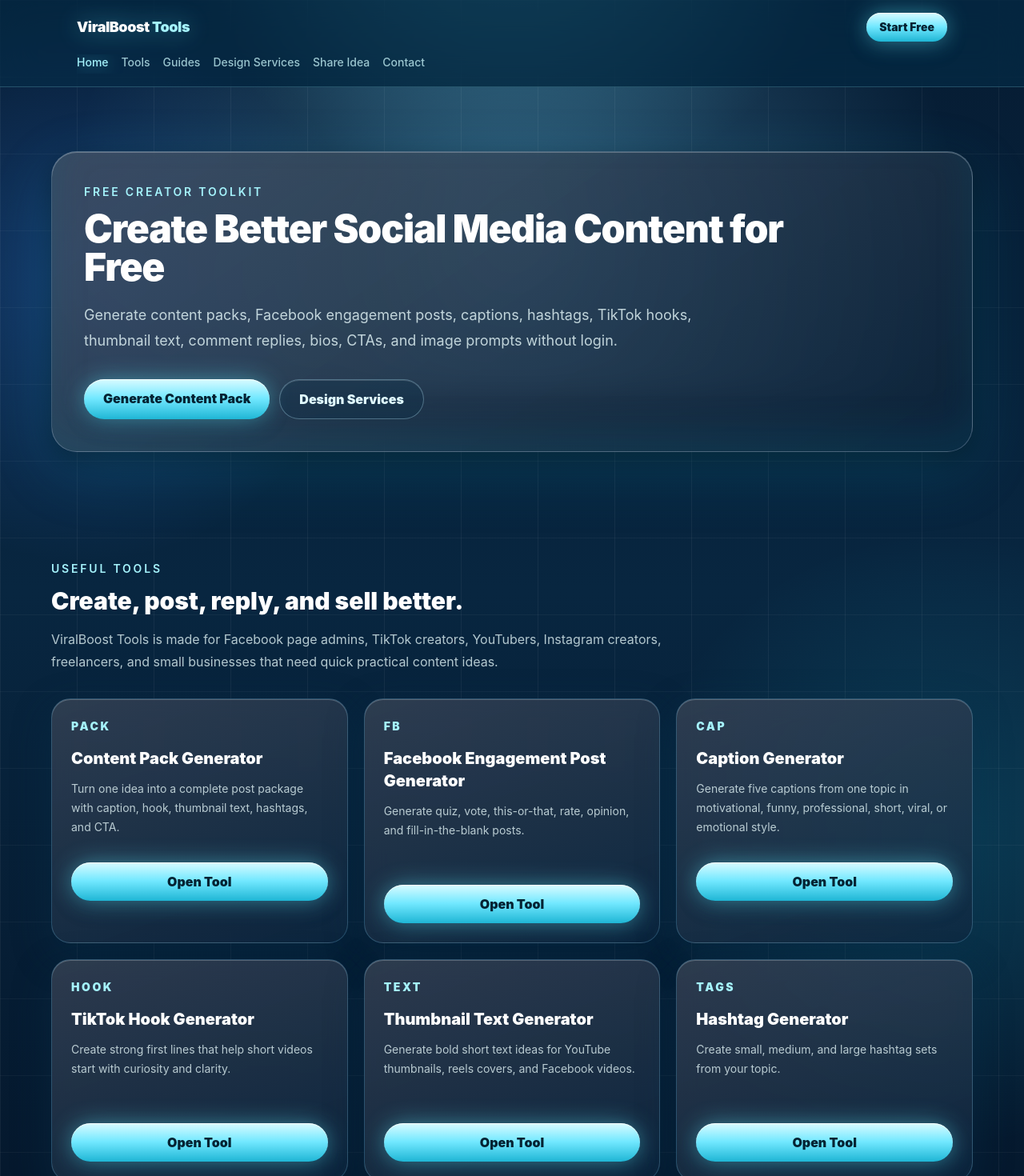
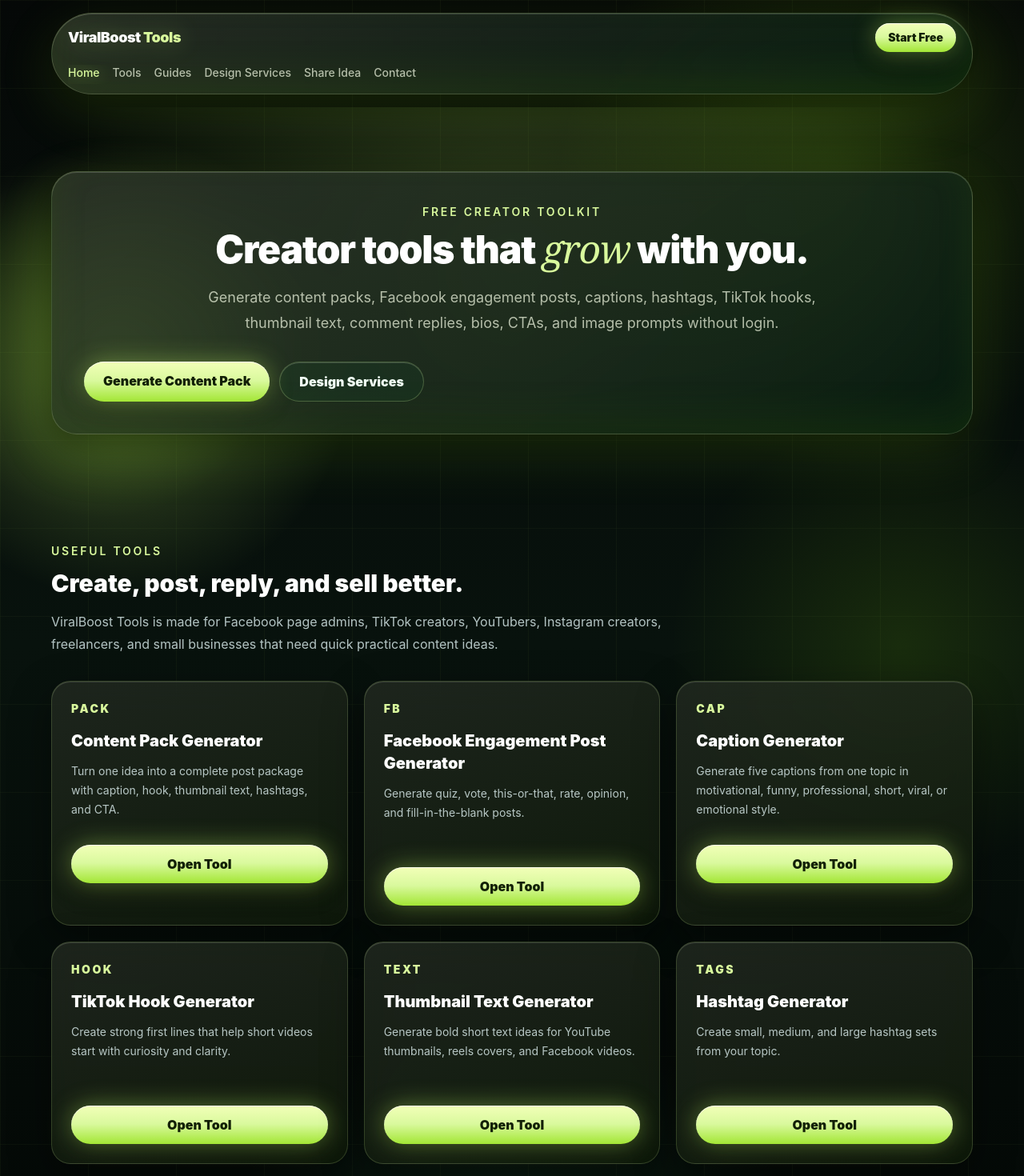
Before and after one commit to yasithh1/viralboost-tools, a React (Vite) app: page / in a window 1280 px wide. Shown: the top 1470 px of the page at 80% size. Built offline with nearby package versions, Linux system fonts and the light colour scheme.

Commit message:
update websiite theme

```diff
--- a/src/components/Navbar.jsx
+++ b/src/components/Navbar.jsx
@@ -11,10 +11,10 @@
 
 function Navbar() {
   return (
-    <header className="sticky top-0 z-50 border-b border-cyan-200/20 bg-sky-950/55 backdrop-blur-xl">
-      <nav className="mx-auto flex max-w-6xl flex-col gap-4 px-4 py-4 sm:px-6 lg:px-8">
+    <header className="sticky top-0 z-50 px-4 py-4 sm:px-6 lg:px-8">
+      <nav className="glass-panel mx-auto flex max-w-6xl flex-col gap-4 rounded-full px-5 py-3">
         <div className="flex items-center justify-between gap-4">
-          <Link to="/" className="text-lg font-black tracking-tight text-white drop-shadow-[0_0_14px_rgba(103,232,249,0.45)]">
+          <Link to="/" className="text-lg font-black tracking-tight text-white drop-shadow-[0_0_14px_rgba(190,242,100,0.35)]">
             ViralBoost <span className="aqua-text">Tools</span>
           </Link>
           <Link
@@ -24,15 +24,15 @@
             Start Free
           </Link>
         </div>
-        <div className="flex gap-4 overflow-x-auto pb-1 text-sm font-medium text-cyan-100/75">
+        <div className="flex gap-4 overflow-x-auto pb-1 text-sm font-medium text-lime-50/70">
           {navItems.map(([label, path]) => (
             <NavLink
               key={path}
               to={path}
               end={path === '/'}
               className={({ isActive }) =>
-                `shrink-0 transition hover:text-yellow-300 ${
-                  isActive ? 'aqua-text drop-shadow-[0_0_10px_rgba(103,232,249,0.55)]' : ''
+                `shrink-0 transition hover:text-lime-200 ${
+                  isActive ? 'aqua-text drop-shadow-[0_0_10px_rgba(190,242,100,0.45)]' : ''
                 }`
               }
             >
--- a/src/components/PageHero.jsx
+++ b/src/components/PageHero.jsx
@@ -1,17 +1,17 @@
 function PageHero({ eyebrow, title, text, children }) {
   return (
     <section className="relative px-4 py-16 sm:px-6 lg:px-8 lg:py-20">
-      <div className="absolute inset-x-0 top-0 -z-10 h-96 bg-[radial-gradient(circle_at_center,rgba(125,211,252,0.32),transparent_35rem)]" />
-      <div className="glass-panel mx-auto max-w-6xl rounded-[2rem] p-6 sm:p-10">
+      <div className="absolute inset-x-0 top-0 -z-10 h-96 bg-[radial-gradient(circle_at_center,rgba(190,242,100,0.2),transparent_35rem)]" />
+      <div className="glass-panel mx-auto max-w-6xl rounded-[2rem] p-6 text-center sm:p-10">
         {eyebrow && (
           <p className="text-sm font-semibold uppercase tracking-[0.2em] aqua-text">
             {eyebrow}
           </p>
         )}
-        <h1 className="mt-3 max-w-4xl text-4xl font-black tracking-tight text-white sm:text-5xl">
+        <h1 className="mx-auto mt-3 max-w-4xl text-4xl font-black tracking-tight text-white sm:text-5xl">
           {title}
         </h1>
-        {text && <p className="mt-5 max-w-3xl text-lg leading-8 text-cyan-50/78">{text}</p>}
+        {text && <p className="mx-auto mt-5 max-w-3xl text-lg leading-8 text-lime-50/70">{text}</p>}
         {children && <div className="mt-8">{children}</div>}
       </div>
     </section>
--- a/src/index.css
+++ b/src/index.css
@@ -9,10 +9,10 @@
   min-height: 100vh;
   margin: 0;
   background:
-    radial-gradient(circle at 50% -10%, rgba(103, 232, 249, 0.36), transparent 28rem),
-    radial-gradient(circle at 8% 18%, rgba(59, 130, 246, 0.28), transparent 22rem),
-    radial-gradient(circle at 92% 54%, rgba(34, 211, 238, 0.16), transparent 24rem),
-    linear-gradient(180deg, #061c33 0%, #082640 38%, #031022 100%);
+    radial-gradient(circle at 12% 24%, rgba(190, 242, 100, 0.32), transparent 18rem),
+    radial-gradient(circle at 82% 12%, rgba(132, 204, 22, 0.2), transparent 22rem),
+    radial-gradient(circle at 50% 86%, rgba(74, 222, 128, 0.13), transparent 24rem),
+    linear-gradient(180deg, #050807 0%, #08120d 42%, #020403 100%);
   color: #f8fafc;
   font-family:
     Inter, ui-sans-serif, system-ui, -apple-system, BlinkMacSystemFont, "Segoe UI",
@@ -26,42 +26,44 @@
 
 .app-shell {
   background:
-    linear-gradient(90deg, rgba(255, 255, 255, 0.05) 1px, transparent 1px),
-    linear-gradient(180deg, rgba(255, 255, 255, 0.04) 1px, transparent 1px);
-  background-size: 96px 96px;
+    radial-gradient(circle at 10% 22%, rgba(163, 230, 53, 0.22), transparent 14rem),
+    radial-gradient(circle at 88% 42%, rgba(101, 163, 13, 0.18), transparent 18rem),
+    linear-gradient(90deg, rgba(190, 242, 100, 0.04) 1px, transparent 1px),
+    linear-gradient(180deg, rgba(190, 242, 100, 0.035) 1px, transparent 1px);
+  background-size: auto, auto, 110px 110px, 110px 110px;
 }
 
 .glass-panel {
-  border: 1px solid rgba(186, 230, 253, 0.28);
+  border: 1px solid rgba(217, 249, 157, 0.22);
   background:
-    linear-gradient(145deg, rgba(226, 246, 255, 0.2), rgba(8, 47, 73, 0.36)),
-    rgba(15, 23, 42, 0.6);
+    linear-gradient(145deg, rgba(236, 252, 203, 0.14), rgba(20, 83, 45, 0.18)),
+    rgba(5, 12, 9, 0.72);
   box-shadow:
-    inset 0 1px 0 rgba(255, 255, 255, 0.26),
-    inset 0 -24px 48px rgba(14, 116, 144, 0.16),
-    0 24px 80px rgba(8, 145, 178, 0.2),
-    0 10px 28px rgba(0, 0, 0, 0.35);
+    inset 0 1px 0 rgba(255, 255, 255, 0.16),
+    inset 0 -24px 48px rgba(101, 163, 13, 0.1),
+    0 22px 70px rgba(132, 204, 22, 0.16),
+    0 10px 34px rgba(0, 0, 0, 0.5);
   backdrop-filter: blur(18px);
 }
 
 .glass-card {
-  border: 1px solid rgba(125, 211, 252, 0.24);
+  border: 1px solid rgba(217, 249, 157, 0.18);
   background:
-    linear-gradient(160deg, rgba(224, 242, 254, 0.16), rgba(12, 74, 110, 0.26)),
-    rgba(15, 23, 42, 0.68);
+    linear-gradient(160deg, rgba(236, 252, 203, 0.1), rgba(63, 98, 18, 0.14)),
+    rgba(8, 13, 10, 0.74);
   box-shadow:
-    inset 0 1px 0 rgba(255, 255, 255, 0.22),
-    0 16px 48px rgba(8, 47, 73, 0.42);
+    inset 0 1px 0 rgba(255, 255, 255, 0.13),
+    0 18px 52px rgba(0, 0, 0, 0.42);
   backdrop-filter: blur(14px);
 }
 
 .glow-button {
-  background: linear-gradient(180deg, #d9fbff 0%, #72e8ff 48%, #1fb6d5 100%);
-  color: #042333;
+  background: linear-gradient(180deg, #f2ffb8 0%, #d9f99d 48%, #a3e635 100%);
+  color: #122006;
   box-shadow:
     inset 0 1px 0 rgba(255, 255, 255, 0.75),
-    0 0 28px rgba(103, 232, 249, 0.45),
-    0 10px 24px rgba(8, 47, 73, 0.32);
+    0 0 30px rgba(190, 242, 100, 0.42),
+    0 12px 28px rgba(0, 0, 0, 0.36);
 }
 
 .glow-button:hover {
@@ -69,30 +71,37 @@
 }
 
 .ghost-button {
-  border: 1px solid rgba(186, 230, 253, 0.34);
-  background: rgba(8, 47, 73, 0.28);
-  color: #e0faff;
+  border: 1px solid rgba(217, 249, 157, 0.24);
+  background: rgba(20, 83, 45, 0.16);
+  color: #f0fdf4;
   box-shadow: inset 0 1px 0 rgba(255, 255, 255, 0.16);
 }
 
 .ghost-button:hover {
-  border-color: rgba(103, 232, 249, 0.8);
+  border-color: rgba(190, 242, 100, 0.8);
   color: #ffffff;
-  box-shadow: 0 0 24px rgba(103, 232, 249, 0.2);
+  box-shadow: 0 0 24px rgba(190, 242, 100, 0.18);
 }
 
 .glass-input {
-  border: 1px solid rgba(125, 211, 252, 0.28);
-  background: rgba(3, 22, 39, 0.62);
+  border: 1px solid rgba(217, 249, 157, 0.2);
+  background: rgba(3, 8, 6, 0.66);
   color: white;
   box-shadow: inset 0 1px 0 rgba(255, 255, 255, 0.08);
 }
 
 .glass-input:focus {
-  border-color: rgba(103, 232, 249, 0.9);
-  box-shadow: 0 0 0 3px rgba(103, 232, 249, 0.15);
+  border-color: rgba(190, 242, 100, 0.9);
+  box-shadow: 0 0 0 3px rgba(190, 242, 100, 0.13);
 }
 
 .aqua-text {
-  color: #a5f3fc;
+  color: #d9f99d;
 }
+
+.hero-word {
+  color: #d9f99d;
+  font-family: Georgia, "Times New Roman", serif;
+  font-style: italic;
+  font-weight: 500;
+}
--- a/src/pages/DesignServicesPage.jsx
+++ b/src/pages/DesignServicesPage.jsx
@@ -16,10 +16,10 @@
         text="Need designs like this for your page or channel? I create YouTube thumbnails, Facebook post designs, TikTok covers, captions, and content ideas for creators and small businesses."
       >
         <a
-          href="https://wa.me/947XXXXXXXX?text=Hi%20I%20want%20to%20order%20a%20design"
+          href="mailto:yourname@example.com?subject=Design%20Order%20Request"
           className="glow-button inline-flex rounded-full px-6 py-3 font-black transition"
         >
-          Order on WhatsApp
+          Send Design Request by Email
         </a>
       </PageHero>
       <PortfolioSection />
--- a/src/pages/HomePage.jsx
+++ b/src/pages/HomePage.jsx
@@ -10,7 +10,11 @@
     <>
       <PageHero
         eyebrow="Free Creator Toolkit"
-        title="Create Better Social Media Content for Free"
+        title={
+          <>
+            Creator tools that <span className="hero-word">grow</span> with you.
+          </>
+        }
         text="Generate content packs, Facebook engagement posts, captions, hashtags, TikTok hooks, thumbnail text, comment replies, bios, CTAs, and image prompts without login."
       >
         <div className="flex flex-col gap-3 sm:flex-row">
--- a/src/pages/ShareIdeaPage.jsx
+++ b/src/pages/ShareIdeaPage.jsx
@@ -6,7 +6,7 @@
 
   const submitIdea = (event) => {
     event.preventDefault()
-    setMessage('Backend coming soon. Please use WhatsApp to send your idea.')
+    setMessage('Backend coming soon. Please use email or the contact page to send your idea.')
   }
 
   return (
@@ -17,10 +17,10 @@
         text="Have a tool idea or content idea? Send it to me and I may add it to ViralBoost Tools."
       >
         <a
-          href="https://wa.me/947XXXXXXXX?text=Hi%20I%20have%20a%20content%20tool%20idea%20for%20ViralBoost%20Tools"
+          href="mailto:yourname@example.com?subject=ViralBoost%20Tools%20Idea"
           className="glow-button inline-flex rounded-full px-6 py-3 font-black transition"
         >
-          Send Idea on WhatsApp
+          Send Idea by Email
         </a>
       </PageHero>
       <section className="px-4 py-12 sm:px-6 lg:px-8">
```
